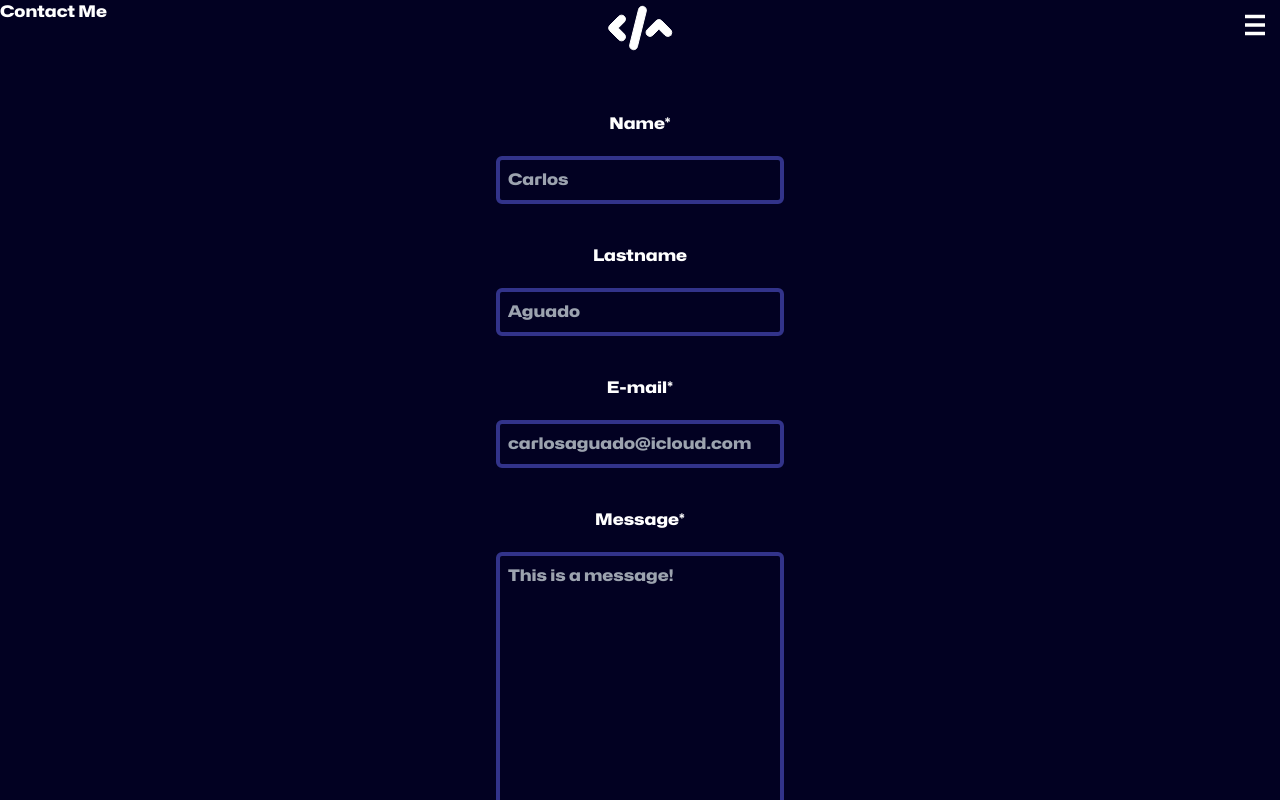
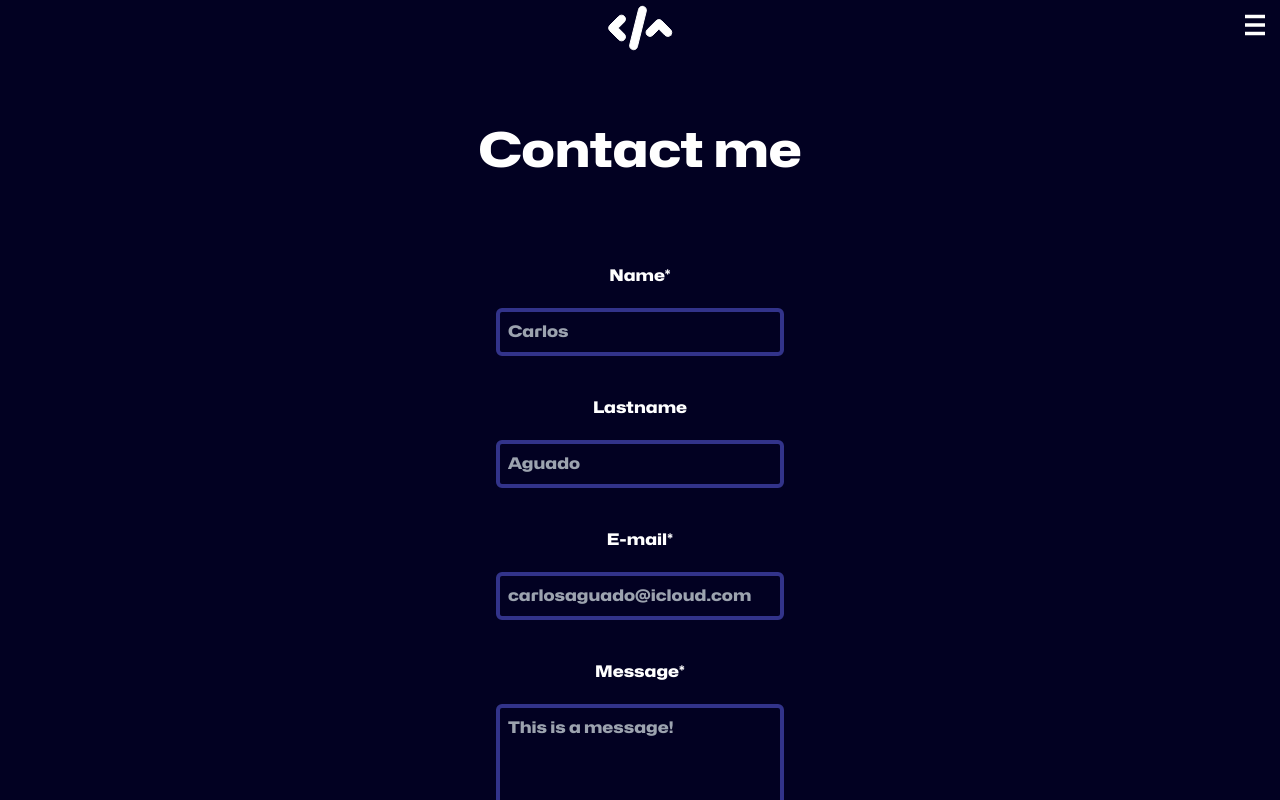
Before and after one commit to carlosaguado04/portfolio-alt, a SvelteKit app: page /contact in a window 1280 px wide. Shown: the top 800 px of the page. Built offline with nearby package versions, Linux system fonts and the light colour scheme.

Commit message:
fixed contact page, not working yet but looks nice

```diff
--- a/src/routes/contact/+page.svelte
+++ b/src/routes/contact/+page.svelte
@@ -1,8 +1,6 @@
-<div class="title">
-	<h1 class="text-white">Contact Me</h1>
-</div>
+<main class="absolute mt-32 w-screen -z-10">
+	<h1 class="title text-white text-center text-5xl">Contact me</h1>
 
-<div>
 	<form class="form mt-12 flex flex-col w-screen items-center" action="/">
 		<label class="text-white mt-10" for="name">Name*</label>
 		<input
@@ -20,7 +18,7 @@
 			name="lastname"
 			id="lastname"
 			placeholder="Aguado"
-			/>
+		/>
 		<label class="text-white mt-10" for="email">E-mail*</label>
 		<input
 			class="w-72 bg-transparent mt-5 border-4 border-indigo-500/50 p-2 rounded-md text-white"
@@ -45,4 +43,4 @@
 			type="submit">Submit</button
 		>
 	</form>
-</div>
+</main>
```
